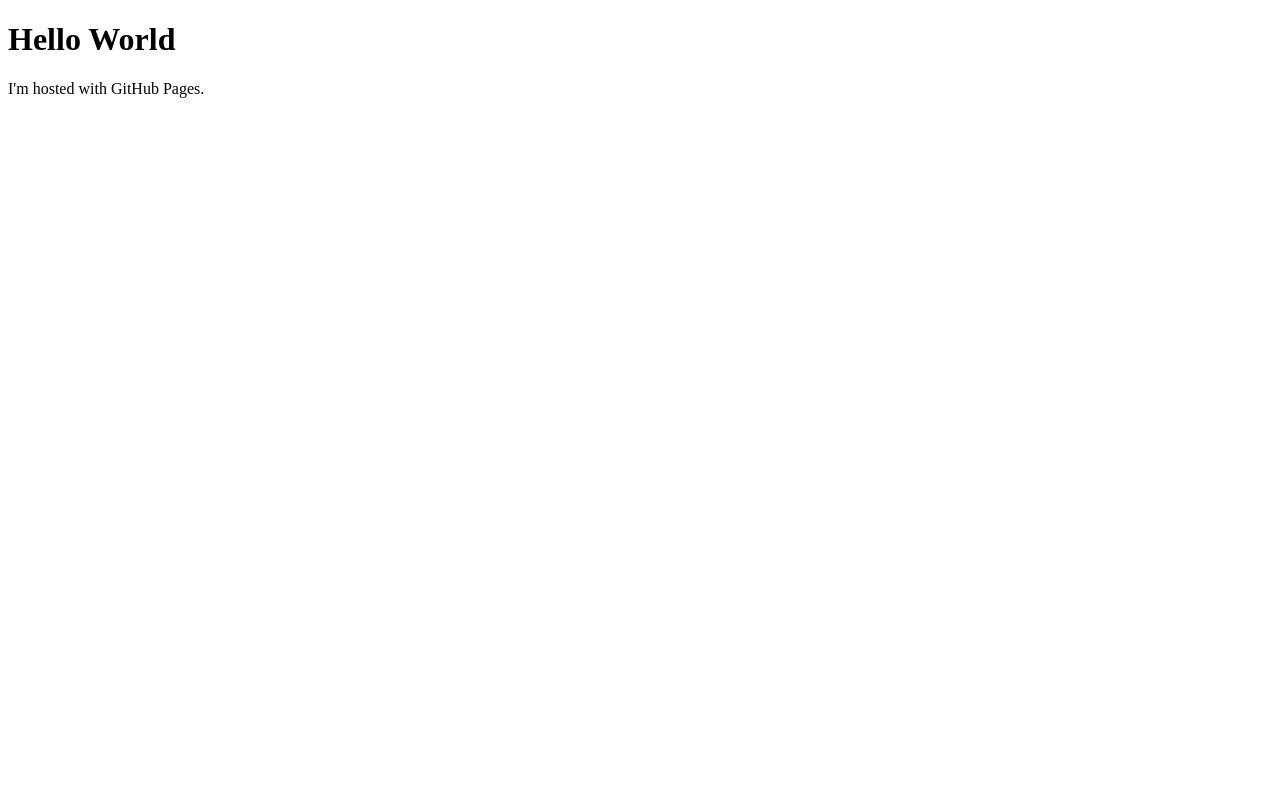
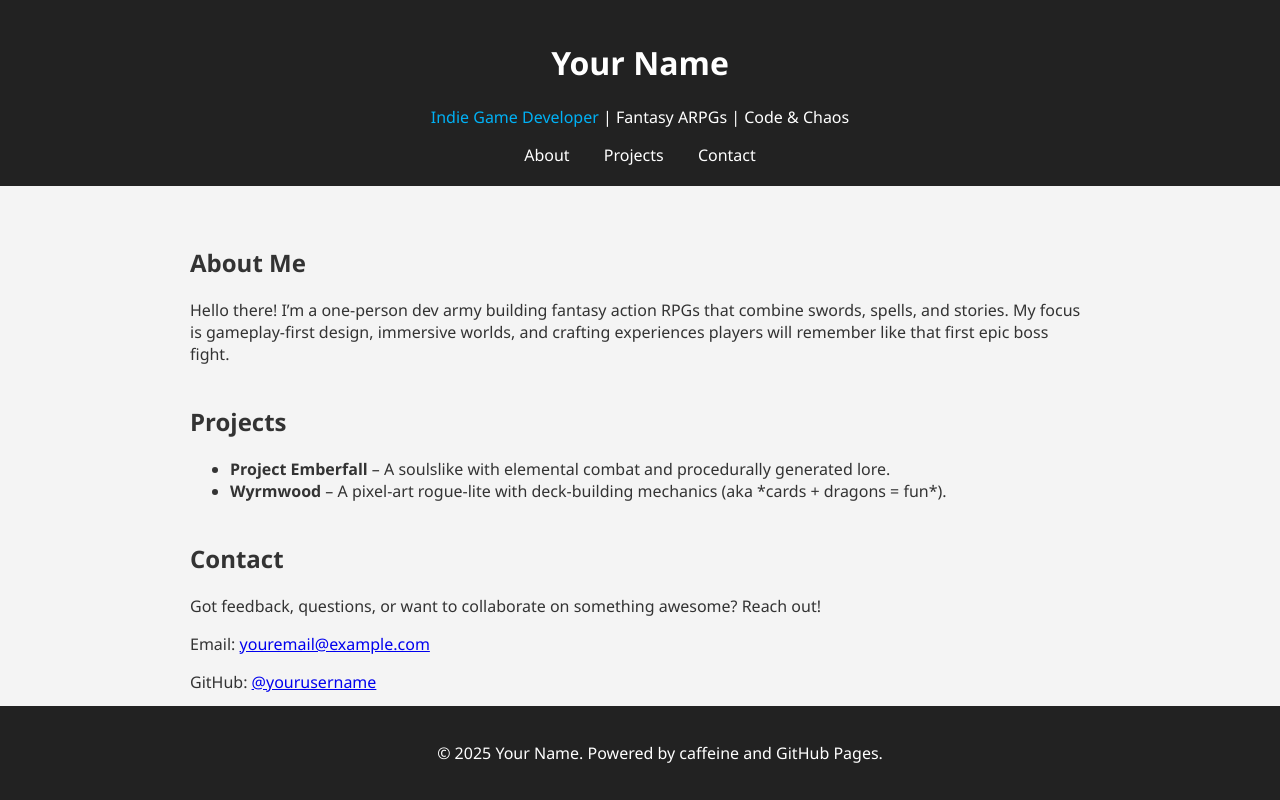
Before and after one commit to ScribeOfShadow/ScribeOfShadow.github.io, a plain HTML site: page index.html in a window 1280 px wide. Drawn offline with Linux system fonts and the light colour scheme.

Commit message:
Update index.html

```diff
--- a/index.html
+++ b/index.html
@@ -1,7 +1,144 @@
 <!DOCTYPE html>
-<html>
+<html lang="en">
+<head>
+  <meta charset="UTF-8" />
+  <meta name="viewport" content="width=device-width, initial-scale=1.0" />
+  <title>Your Name | Portfolio</title>
+  <link rel="stylesheet" href="styles.css" /> <!-- Optional external stylesheet -->
+  <style>
+    html {
+      scroll-behavior: smooth;
+    }
+
+    body {
+      margin: 0;
+      font-family: 'Segoe UI', Tahoma, Geneva, Verdana, sans-serif;
+      background-color: #f4f4f4;
+      color: #333;
+      animation: fadeInBody 1.5s ease-in;
+    }
+
+    header {
+      background-color: #222;
+      color: white;
+      padding: 20px;
+      text-align: center;
+      animation: slideDown 1s ease-out;
+    }
+
+    nav a {
+      color: white;
+      margin: 0 15px;
+      text-decoration: none;
+      transition: color 0.3s ease, transform 0.3s ease;
+    }
+
+    nav a:hover {
+      color: #00bfff;
+      transform: scale(1.1);
+    }
+
+    main {
+      padding: 40px;
+      max-width: 900px;
+      margin: auto;
+    }
+
+    section {
+      opacity: 0;
+      animation: fadeInSection 1s ease forwards;
+      animation-delay: 0.5s;
+      margin-bottom: 40px;
+    }
+
+    section:nth-of-type(2) {
+      animation-delay: 0.8s;
+    }
+
+    section:nth-of-type(3) {
+      animation-delay: 1.1s;
+    }
+
+    footer {
+      text-align: center;
+      padding: 20px;
+      background-color: #222;
+      color: white;
+      position: fixed;
+      bottom: 0;
+      width: 100%;
+      animation: slideUp 1.5s ease-out;
+    }
+
+    .highlight {
+      color: #007acc;
+      animation: colorPulse 2s infinite alternate;
+    }
+
+    /* Animations */
+    @keyframes fadeInBody {
+      from { opacity: 0; }
+      to { opacity: 1; }
+    }
+
+    @keyframes slideDown {
+      from { transform: translateY(-30px); opacity: 0; }
+      to { transform: translateY(0); opacity: 1; }
+    }
+
+    @keyframes slideUp {
+      from { transform: translateY(30px); opacity: 0; }
+      to { transform: translateY(0); opacity: 1; }
+    }
+
+    @keyframes fadeInSection {
+      from { opacity: 0; transform: translateY(20px); }
+      to { opacity: 1; transform: translateY(0); }
+    }
+
+    @keyframes colorPulse {
+      0% { color: #007acc; }
+      100% { color: #00bfff; }
+    }
+  </style>
+</head>
 <body>
-<h1>Hello World</h1>
-<p>I'm hosted with GitHub Pages.</p>
+
+  <header>
+    <h1>Your Name</h1>
+    <p><span class="highlight">Indie Game Developer</span> | Fantasy ARPGs | Code & Chaos</p>
+    <nav>
+      <a href="#about">About</a>
+      <a href="#projects">Projects</a>
+      <a href="#contact">Contact</a>
+    </nav>
+  </header>
+
+  <main>
+    <section id="about">
+      <h2>About Me</h2>
+      <p>Hello there! I’m a one-person dev army building fantasy action RPGs that combine swords, spells, and stories. My focus is gameplay-first design, immersive worlds, and crafting experiences players will remember like that first epic boss fight.</p>
+    </section>
+
+    <section id="projects">
+      <h2>Projects</h2>
+      <ul>
+        <li><strong>Project Emberfall</strong> – A soulslike with elemental combat and procedurally generated lore.</li>
+        <li><strong>Wyrmwood</strong> – A pixel-art rogue-lite with deck-building mechanics (aka *cards + dragons = fun*).</li>
+      </ul>
+    </section>
+
+    <section id="contact">
+      <h2>Contact</h2>
+      <p>Got feedback, questions, or want to collaborate on something awesome? Reach out!</p>
+      <p>Email: <a href="mailto:youremail@example.com">youremail@example.com</a></p>
+      <p>GitHub: <a href="https://github.com/yourusername" target="_blank">@yourusername</a></p>
+    </section>
+  </main>
+
+  <footer>
+    <p>&copy; 2025 Your Name. Powered by caffeine and GitHub Pages.</p>
+  </footer>
+
 </body>
 </html>
```
